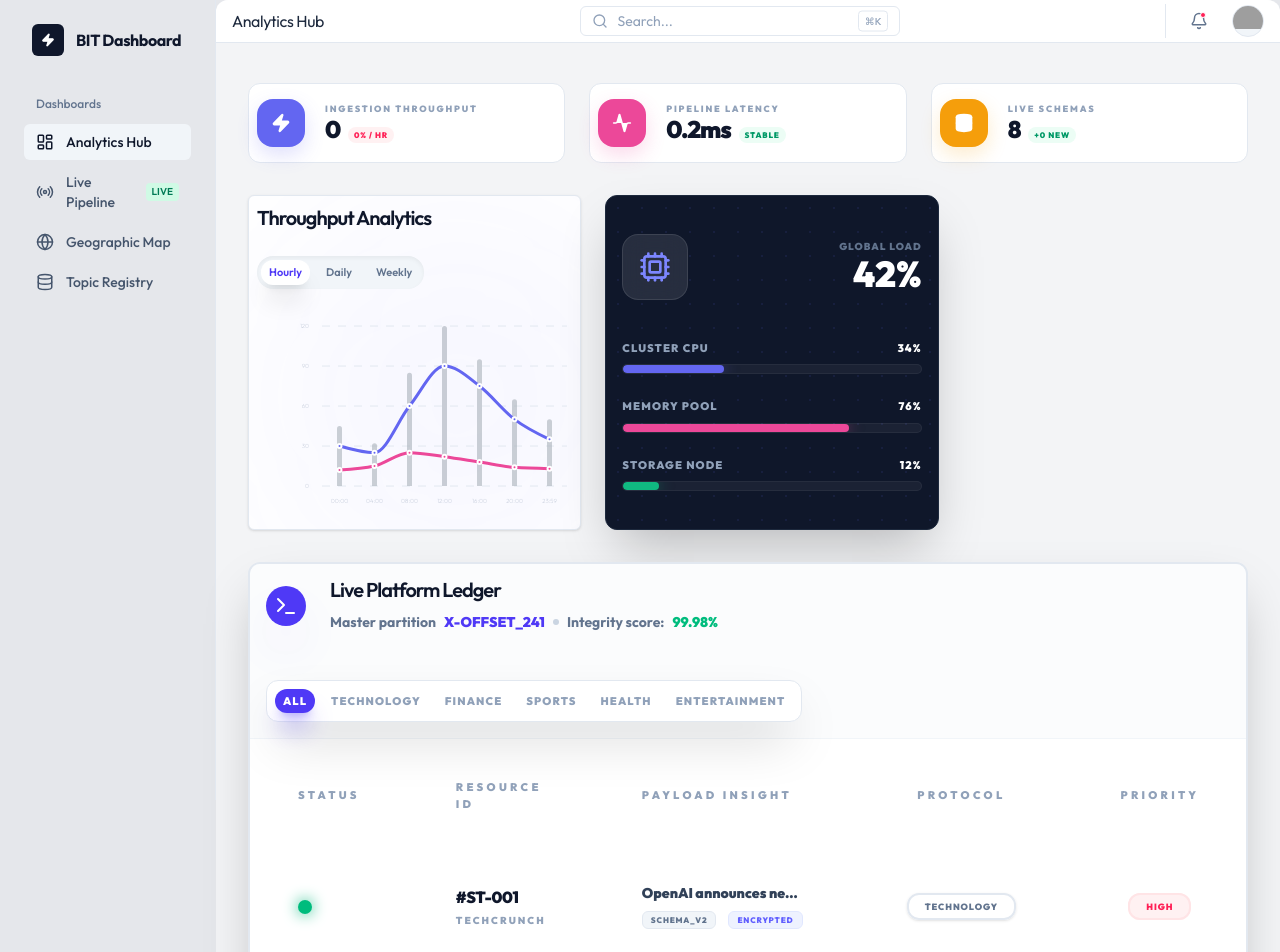
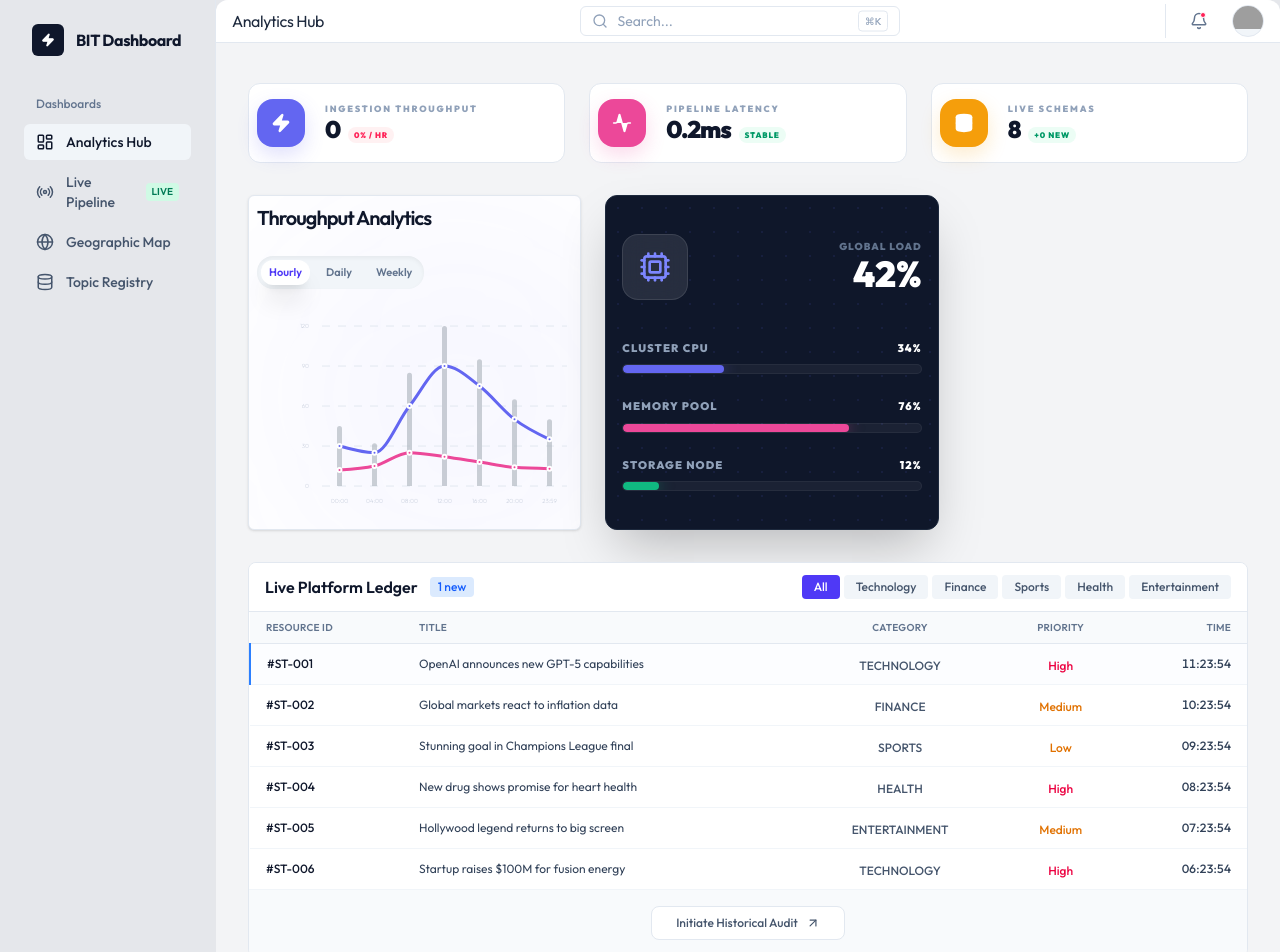
Before and after one commit to mina-lue/dashboard-analytics, a React (Vite) app in the folder analytics-dashboard/: page / in a window 1280 px wide. Shown: the top 952 px of the page. Built offline with nearby package versions, Linux system fonts and the light colour scheme; no server answers; grey boxes are pictures that could not be loaded.

Commit message:
live platform ledger UI upgrade and functionality upgrade.

```diff
--- a/analytics-dashboard/src/App.jsx
+++ b/analytics-dashboard/src/App.jsx
@@ -34,13 +34,20 @@ function App() {
   const refreshData = async () => {
     try {
       const startTime = performance.now();
-      const res = await axios.get('http://localhost:9081/api/news?size=100');
+      // Request with sort parameter to get newest items first
+      const res = await axios.get('http://localhost:9081/api/news?size=100&sort=datetime,desc');
       const endTime = performance.now();
       const latency = Math.round((endTime - startTime) * 10) / 10; // Round to 1 decimal place
       setPipelineLatency(latency);
 
       if (res.data.content && res.data.content.length > 0) {
-        setNewsData(res.data.content);
+        // Sort by datetime descending to ensure newest first (in case API doesn't sort)
+        const sortedData = [...res.data.content].sort((a, b) => {
+          const dateA = a.datetime ? new Date(a.datetime).getTime() : 0;
+          const dateB = b.datetime ? new Date(b.datetime).getTime() : 0;
+          return dateB - dateA; // Descending order (newest first)
+        });
+        setNewsData(sortedData);
         setIsLive(true);
       } else {
         setNewsData(SAMPLE_DATA);
@@ -64,10 +71,19 @@ function App() {
   }, []);
 
   const filteredData = useMemo(() => {
-    return newsData.filter(item =>
+    const filtered = newsData.filter(item =>
       (categoryFilter === 'All' || item.category === categoryFilter) &&
       (item.title.toLowerCase().includes(searchQuery.toLowerCase()))
     );
+
+    // Sort by datetime descending (newest first) - ensure newest items appear at top
+    const sorted = filtered.sort((a, b) => {
+      const dateA = a.datetime ? new Date(a.datetime).getTime() : 0;
+      const dateB = b.datetime ? new Date(b.datetime).getTime() : 0;
+      return dateB - dateA; // Descending order (newest first)
+    });
+
+    return sorted;
   }, [newsData, searchQuery, categoryFilter]);
 
   const categoryCounts = useMemo(() => {
--- a/analytics-dashboard/src/components/LiveLedger.jsx
+++ b/analytics-dashboard/src/components/LiveLedger.jsx
@@ -1,96 +1,100 @@
-import React from 'react';
-import { Terminal, ChevronRight, ArrowUpRight } from 'lucide-react';
+import React, { useMemo } from 'react';
+import { ArrowUpRight } from 'lucide-react';
 
 const LiveLedger = ({ data, categories, activeCategory, setCategory }) => {
+    // Sort data to ensure newest items are first (in case API doesn't sort correctly)
+    const sortedData = useMemo(() => {
+        return [...data].sort((a, b) => {
+            const dateA = a.datetime ? new Date(a.datetime).getTime() : 0;
+            const dateB = b.datetime ? new Date(b.datetime).getTime() : 0;
+            return dateB - dateA; // Descending order (newest first)
+        });
+    }, [data]);
+
+    // Count items from the last minute
+    const recentCount = useMemo(() => {
+        const oneMinuteAgo = Date.now() - 60000;
+        return sortedData.filter(item => {
+            if (!item.datetime) return false;
+            return new Date(item.datetime).getTime() >= oneMinuteAgo;
+        }).length;
+    }, [sortedData]);
+
     return (
-        <div className="col-span-12 bg-white rounded-xl border-2 border-slate-200 overflow-hidden shadow-2xl relative mt-2">
-            <div className="p-4 border-b border-slate-100 flex flex-col 2xl:flex-row justify-between items-start 2xl:items-center gap-12 bg-slate-50/50">
-                <div className="flex gap-6 items-center">
-                    <div className="w-10 h-10 bg-indigo-600 rounded-[2.5rem] flex items-center justify-center text-white shadow-2xl shadow-indigo-600/30">
-                        <Terminal size={24} />
-                    </div>
-                    <div>
-                        <h3 className="text-xl font-semibold text-slate-900 tracking-tighter leading-none mb-3">Live Platform Ledger</h3>
-                        <p className="text-slate-500 font-bold flex items-center gap-2 text-sm">
-                            Master partition <span className="text-indigo-600 font-black">X-OFFSET_241</span>
-                            <span className="w-1.5 h-1.5 rounded-full bg-slate-300" />
-                            Integrity score: <span className="text-emerald-500 font-black">99.98%</span>
-                        </p>
-                    </div>
+        <div className="col-span-12 bg-white rounded-lg border border-slate-200 overflow-hidden relative mt-2">
+            <div className="px-4 py-3 border-b border-slate-200 flex flex-col sm:flex-row justify-between items-start sm:items-center gap-3 bg-white">
+                <div className="flex items-center gap-3">
+                    <h3 className="text-base font-semibold text-slate-900">Live Platform Ledger</h3>
+                    {recentCount > 0 && (
+                        <span className="px-2 py-0.5 bg-blue-100 text-blue-600 text-xs font-medium rounded">
+                            {recentCount} new
+                        </span>
+                    )}
                 </div>
 
-                <div className="flex bg-white p-2 rounded-xl shadow-2xl border border-slate-200 gap-2 items-center">
+                <div className="flex gap-1 items-center flex-wrap">
                     {categories.map(cat => (
                         <button
                             key={cat}
                             onClick={() => setCategory(cat)}
-                            className={`px-2 py-1 rounded-xl text-[11px] font-black tracking-widest transition-all ${activeCategory === cat ? 'bg-indigo-600 text-white shadow-xl shadow-indigo-600/40 ' : 'text-slate-400 hover:bg-slate-50'
-                                }`}
+                            className={`px-3 py-1 text-xs font-medium rounded transition-colors ${
+                                activeCategory === cat
+                                    ? 'bg-indigo-600 text-white'
+                                    : 'bg-slate-100 text-slate-600 hover:bg-slate-200'
+                            }`}
                         >
-                            {cat.toUpperCase()}
+                            {cat}
                         </button>
                     ))}
                 </div>
             </div>
 
             <div className="overflow-x-auto">
-                <table className="w-full text-left border-collapse min-w-[1200px]">
+                <table className="w-full text-left border-collapse">
                     <thead>
-                        <tr className="bg-white">
-                            <th className="px-12 py-10 text-[11px] font-black text-slate-400 uppercase tracking-[0.3em] w-32">Status</th>
-                            <th className="px-12 py-10 text-[11px] font-black text-slate-400 uppercase tracking-[0.3em]">Resource ID</th>
-                            <th className="px-12 py-10 text-[11px] font-black text-slate-400 uppercase tracking-[0.3em]">Payload Insight</th>
-                            <th className="px-12 py-10 text-[11px] font-black text-slate-400 uppercase tracking-[0.3em] text-center">Protocol</th>
-                            <th className="px-12 py-10 text-[11px] font-black text-slate-400 uppercase tracking-[0.3em] text-center">Priority</th>
-                            <th className="px-12 py-10 text-[11px] font-black text-slate-400 uppercase tracking-[0.3em] text-right">Processed</th>
-                            <th className="px-12 py-10 text-[11px] font-black text-slate-400 uppercase tracking-[0.3em] text-right w-16"></th>
+                        <tr className="bg-slate-50 border-b border-slate-200">
+                            <th className="px-4 py-2 text-[10px] font-semibold text-slate-500 uppercase tracking-wide">Resource ID</th>
+                            <th className="px-4 py-2 text-[10px] font-semibold text-slate-500 uppercase tracking-wide">Title</th>
+                            <th className="px-4 py-2 text-[10px] font-semibold text-slate-500 uppercase tracking-wide text-center">Category</th>
+                            <th className="px-4 py-2 text-[10px] font-semibold text-slate-500 uppercase tracking-wide text-center">Priority</th>
+                            <th className="px-4 py-2 text-[10px] font-semibold text-slate-500 uppercase tracking-wide text-right">Time</th>
                         </tr>
                     </thead>
                     <tbody className="divide-y divide-slate-100">
-                        {data.slice(0, 15).map((row) => (
-                            <tr key={row.id} className="group hover:bg-indigo-50/50 transition-all cursor-default relative overflow-hidden">
-                                <td className="px-12 py-8 relative">
-                                    <div className="relative">
-                                        <div className="w-3.5 h-3.5 bg-emerald-500 rounded-full shadow-[0_0_15px_#10b981]" />
-                                        <div className="absolute inset-0 bg-emerald-500 rounded-full animate-ping opacity-20" />
-                                    </div>
+                        {sortedData.slice(0, 15).map((row, index) => {
+                            // Check if this is a very recent item (within last minute)
+                            const rowDate = row.datetime ? new Date(row.datetime) : null;
+                            const isNewItem = rowDate && (Date.now() - rowDate.getTime()) < 60000; // Within last minute
+
+                            return (
+                            <tr key={`${row.id}-${row.datetime || index}`} className={`group hover:bg-indigo-50/30 transition-colors ${isNewItem ? 'bg-blue-50/20 border-l-2 border-l-blue-500' : ''}`}>
+                                <td className="px-4 py-2">
+                                    <p className="text-xs font-medium text-slate-900 truncate max-w-[200px]">#{row.id}</p>
                                 </td>
-                                <td className="px-12 py-8">
-                                    <p className="text-base font-black text-slate-900 mb-1 group-hover:text-indigo-600 transition-colors tracking-tight">#{row.id}</p>
-                                    <p className="text-[10px] font-black text-slate-400 uppercase tracking-[0.2em]">{row.source || 'CLUSTER_A'}</p>
+                                <td className="px-4 py-2">
+                                    <p className="text-xs text-slate-700 truncate max-w-md">{row.title}</p>
                                 </td>
-                                <td className="px-12 py-8 max-w-md">
-                                    <p className="text-sm font-black text-slate-700 leading-snug line-clamp-1 mb-2">{row.title}</p>
-                                    <div className="flex items-center gap-3">
-                                        <span className="px-2 py-0.5 bg-slate-100 text-[8px] font-black text-slate-500 rounded-md uppercase tracking-widest border border-slate-200">Schema_V2</span>
-                                        <span className="px-2 py-0.5 bg-indigo-50 text-[8px] font-black text-indigo-500 rounded-md uppercase tracking-widest border border-indigo-100">Encrypted</span>
-                                    </div>
+                                <td className="px-4 py-2 text-center">
+                                    <span className="text-xs font-medium text-slate-600 uppercase">{row.category}</span>
                                 </td>
-                                <td className="px-12 py-8 text-center uppercase tracking-widest text-[9px] font-black">
-                                    <span className="px-4 py-1.5 bg-white border-2 border-slate-200 rounded-xl text-slate-500 shadow-sm group-hover:border-indigo-500 group-hover:text-indigo-600 transition-all">{row.category}</span>
+                                <td className="px-4 py-2 text-center">
+                                    <span className={`text-xs font-medium ${row.priority === 'High' ? 'text-rose-600' : 'text-amber-600'}`}>{row.priority || 'NORMAL'}</span>
                                 </td>
-                                <td className="px-12 py-8 text-center uppercase tracking-widest text-[9px] font-black">
-                                    <span className={`px-4 py-1.5 rounded-xl border-2 ${row.priority === 'High' ? 'bg-rose-50 border-rose-100 text-rose-500' : 'bg-amber-50 border-amber-100 text-amber-500'}`}>{row.priority || 'NORMAL'}</span>
-                                </td>
-                                <td className="px-12 py-8 text-right flex flex-col items-end">
-                                    <p className="text-lg font-black text-slate-800 leading-none mb-1 tabular-nums tracking-tighter">
-                                        {row.datetime ? new Date(row.datetime).toLocaleTimeString([], { hour12: false }) : 'LIVE'}
+                                <td className="px-4 py-2 text-right">
+                                    <p className="text-xs font-medium text-slate-700 tabular-nums">
+                                        {row.datetime ? new Date(row.datetime).toLocaleTimeString([], { hour12: false, hour: '2-digit', minute: '2-digit', second: '2-digit' }) : 'LIVE'}
                                     </p>
-                                    <p className="text-[9px] font-black text-slate-400 uppercase tracking-widest leading-none">TIMESTAMP</p>
-                                </td>
-                                <td className="px-12 py-8 text-right opacity-0 group-hover:opacity-100 transition-all translate-x-4 group-hover:translate-x-0">
-                                    <button className="p-3 hover:bg-white rounded-2xl shadow-xl transition-all"><ChevronRight size={20} className="text-indigo-500" /></button>
                                 </td>
                             </tr>
-                        ))}
+                            );
+                        })}
                     </tbody>
                 </table>
             </div>
 
-            <div className="p-16 bg-slate-50 border-t border-slate-100 text-center relative overflow-hidden group/f">
-                <div className="absolute inset-0 bg-indigo-600 translate-y-full group-hover/f:translate-y-0 transition-transform duration-700 pointer-events-none" />
-                <button className="relative z-10 inline-flex items-center gap-4 px-12 py-6 border-4 border-slate-200 rounded-[2.5rem] bg-white text-[11px] font-black uppercase tracking-[0.3em] text-slate-400 group-hover/f:text-white group-hover/f:border-white/20 group-hover/f:bg-transparent transition-all shadow-2xl hover:scale-105">
-                    Initiate Historical Audit <ArrowUpRight size={18} />
+            <div className="p-4 bg-slate-50 border-t border-slate-100 text-center">
+                <button className="inline-flex items-center gap-2 px-6 py-2 border border-slate-200 rounded-lg bg-white text-xs font-medium text-slate-600 hover:bg-slate-50 transition-colors">
+                    Initiate Historical Audit <ArrowUpRight size={14} />
                 </button>
             </div>
         </div>
```
